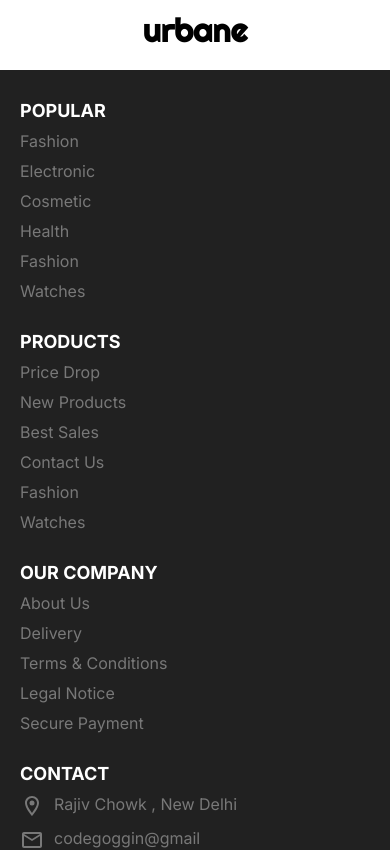
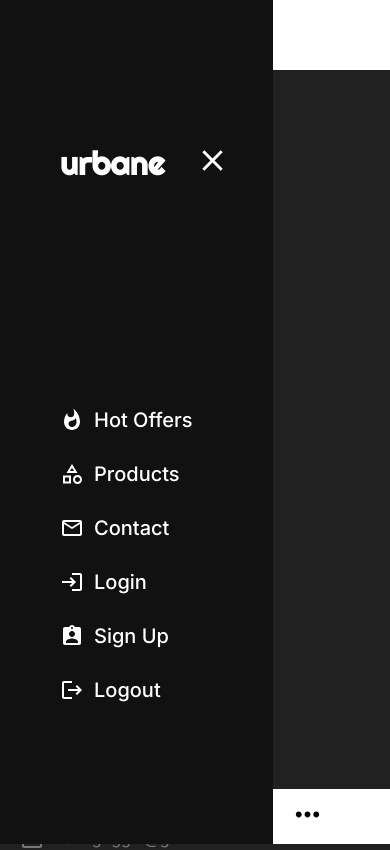
Before and after one commit to codegoggins/urbane, a React (Create React App) app in the folder client/: page / in a window 390 px wide. Shown: the top 850 px of the page. Built offline with nearby package versions, Linux system fonts and the light colour scheme.

Commit message:
Responsive Sidemenu & Bottom Navigation Created

```diff
--- a/client/src/components/Navbar/Navbar.jsx
+++ b/client/src/components/Navbar/Navbar.jsx
@@ -1,12 +1,34 @@
-import React from 'react'
+              import React, { useState } from 'react'
               import './Navbar.scss'
 
               // ICONS
               import FavoriteBorderIcon from '@mui/icons-material/FavoriteBorder';
               import LocalMallOutlinedIcon from '@mui/icons-material/LocalMallOutlined';
               import PersonOutlineOutlinedIcon from '@mui/icons-material/PersonOutlineOutlined';
+              import MenuIcon from '@mui/icons-material/Menu';
+              import HomeOutlinedIcon from '@mui/icons-material/HomeOutlined';
+              import MoreHorizOutlinedIcon from '@mui/icons-material/MoreHorizOutlined';
+              import CloseOutlinedIcon from '@mui/icons-material/CloseOutlined';
+              import LoginIcon from '@mui/icons-material/Login';
+              import LogoutIcon from '@mui/icons-material/Logout';
+              import AssignmentIndIcon from '@mui/icons-material/AssignmentInd';
+              import Login from '@mui/icons-material/Login';
+              import Logout from '@mui/icons-material/Logout';
+              import WhatshotIcon from '@mui/icons-material/Whatshot';
+              import MailOutlined from '@mui/icons-material/MailOutlined';
+              import CategoryOutlined from '@mui/icons-material/CategoryOutlined';
 
               const Navbar = () => {
+
+
+                // NAVBAR TOOGLE MENU
+                const[open,setOpen] = useState(true);
+
+                const handleOpen = ()=>{
+                  console.log("hello")
+                  setOpen(!open);
+                }
+
                 return (
                   <div className='navbar'>
                     <div className="container">
@@ -31,6 +53,54 @@ const Navbar = () => {
                                 </div>
                           </div>
                     </div>
+                    <div className='bottom-menu'>
+                              <div className='bottom-icon' onClick={handleOpen}>
+                              <HomeOutlinedIcon fontSize='large'/>
+                              </div>
+                              <div className='bottom-icon'>
+                              <FavoriteBorderIcon fontSize='large'/>
+                              </div>
+                              <div className='bottom-icon'>
+                              <LocalMallOutlinedIcon fontSize='large'/>
+                              </div>
+                              <div className='bottom-icon'>
+                              <MoreHorizOutlinedIcon fontSize='large'/>
+                              </div>
+                    </div>
+                    <div className={open ? `side-menu open-side-menu`:`side-menu`}>
+                          <div className="side-menu-top">
+                              <h1 className='logo'>urbane</h1>
+                              <div className='close' onClick={handleOpen}>
+                              <CloseOutlinedIcon fontSize='large'/>
+                              </div>
+                          </div>
+                          <div className="side-menu-items">
+                              <div className="side-menu-item">
+                              <WhatshotIcon/>
+                              Hot Offers
+                              </div>
+                              <div className="side-menu-item">
+                              <CategoryOutlined/>
+                              Products
+                              </div>
+                              <div className="side-menu-item">
+                              <MailOutlined/>
+                              Contact
+                              </div>
+                              <div className='side-menu-item'>
+                                  <LoginIcon/>
+                                  <p>Login</p>
+                              </div>
+                              <div className='side-menu-item'>
+                                  <AssignmentIndIcon/>
+                                  <p>Sign Up</p>
+                              </div>
+                              <div className='side-menu-item'>
+                                <LogoutIcon/>
+                                <p>Logout</p>
+                              </div>
+                          </div>
+                    </div>
                   </div>
                 )
               }
--- a/client/src/components/Navbar/Navbar.scss
+++ b/client/src/components/Navbar/Navbar.scss
@@ -1,6 +1,6 @@
 $spanish-gray: hsl(0, 0%, 60%);
 $sonic-silver: hsl(0, 0%, 47%);
-$eerie-black: hsl(0, 0%, 13%);
+$eerie-black: hsl(0, 3%, 7%);
 $salmon-pink: hsl(353, 100%, 78%);
 $sandy-brown: hsl(29, 90%, 65%);
 $bittersweet: hsl(0, 100%, 70%);
@@ -31,6 +31,7 @@ $onyx: hsl(0, 0%, 27%);
 .navbar{
     height: 70px;
 
+
     .container{
         display: flex;
         align-items: center;
@@ -44,9 +45,9 @@ $onyx: hsl(0, 0%, 27%);
 
         .left{
             h1{
-                font-family: 'Righteous', cursive;;
+                font-family: 'Righteous', cursive;
             }
-            @include mobile{
+            @include tablet{
                 width: 100%;
                 text-align: center;
             }
@@ -59,9 +60,13 @@ $onyx: hsl(0, 0%, 27%);
            text-transform: uppercase;
            font-size: 17px;
            color: $davys-gray;
+           @include tablet{
+            display: none;
+           }
            @include mobile{
               display: none;
            }
+
 
            .item{
             cursor: pointer;
@@ -95,11 +100,93 @@ $onyx: hsl(0, 0%, 27%);
                     right: -8px;
                 }
             }
-            @include mobile{
+            @include tablet{
                 display: none;
             }
         }
     }
+    .bottom-menu{
+        z-index: 1;
+        visibility: hidden;
+        width: 100%;
+        position:fixed;
+        padding: 10px;
+        right: 0;
+        bottom: 0;
+        height: 55px;
+        width:100%;
+        display: flex;
+        align-items:center;
+        justify-content:center;
+        gap: 40px;
+        background-color:white;
+
+        @include tablet{
+             visibility: visible;
+        }
+
+        .bottom-icon{
+            cursor: pointer;
+        }
+    }
 
 
+    // SIDE MENU
+
+    .side-menu{
+        display: none;
+        visibility: hidden;
+        position:fixed;
+        width: 70%;
+        padding: 30px 60px;
+        z-index: 2;
+        top: 0;
+        left: -100%;
+        height: 100vh;
+        background-color:$eerie-black;
+        color: white;
+        display: flex;
+        flex-direction: column;
+        align-items:flex-start;
+        justify-content: space-around;
+        transition:all 1s ease-in-out;
+
+        @include tablet{
+
+            &.open-side-menu{
+            visibility: visible;
+            display: flex;
+            left: 0%;
+
+            }
+        }
+
+        .side-menu-top{
+            width: 100%;
+            display: flex;
+            align-items: center;
+            gap: 30px;
+            justify-content: space-between;
+            font-family: 'Righteous', cursive;
+            .close{
+                cursor: pointer;
+            }
+        }
+
+        .side-menu-items{
+            display: flex;
+            flex-direction: column;
+            align-items: flex-start;
+            justify-content: center;
+            gap: 30px;
+            font-size: 20px;
+            font-weight: 500;
+
+            .side-menu-item{
+                display: flex;
+                gap: 10px;
+
+            }
+        }
+    }
 }
```
Lines whose indentation alone changed are shown as unchanged.
